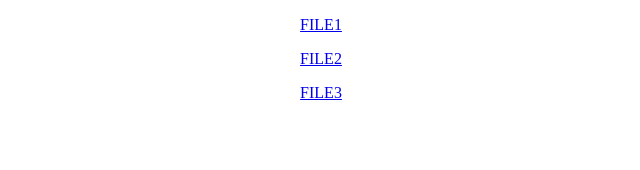
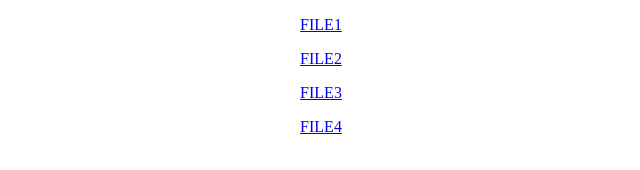
Before and after one commit to Gittpro/PDF_TO_HTML, a plain HTML site: page index.html in a window 1280 px wide. Shown: the full height of the page, 319-959 px from the left. Drawn offline with Linux system fonts and the light colour scheme.

Commit message:
Update index.html

```diff
--- a/index.html
+++ b/index.html
@@ -11,6 +11,7 @@
         <p><a href="EI.EDHS.2019.SC.X.38.CE.html">FILE1</a></p>
         <p><a href="EX.EDHS.2019.SC.X.38.CE.html">FILE2</a></p>
         <p><a href="RT.EDHS.2019.SC.X.38.CE.html">FILE3</a></p>
+        <p><a href="TB.EDHS.2019.SC.X.38.CE.html">FILE4</a></p>
     </div>
 </body>
 </html>
```
